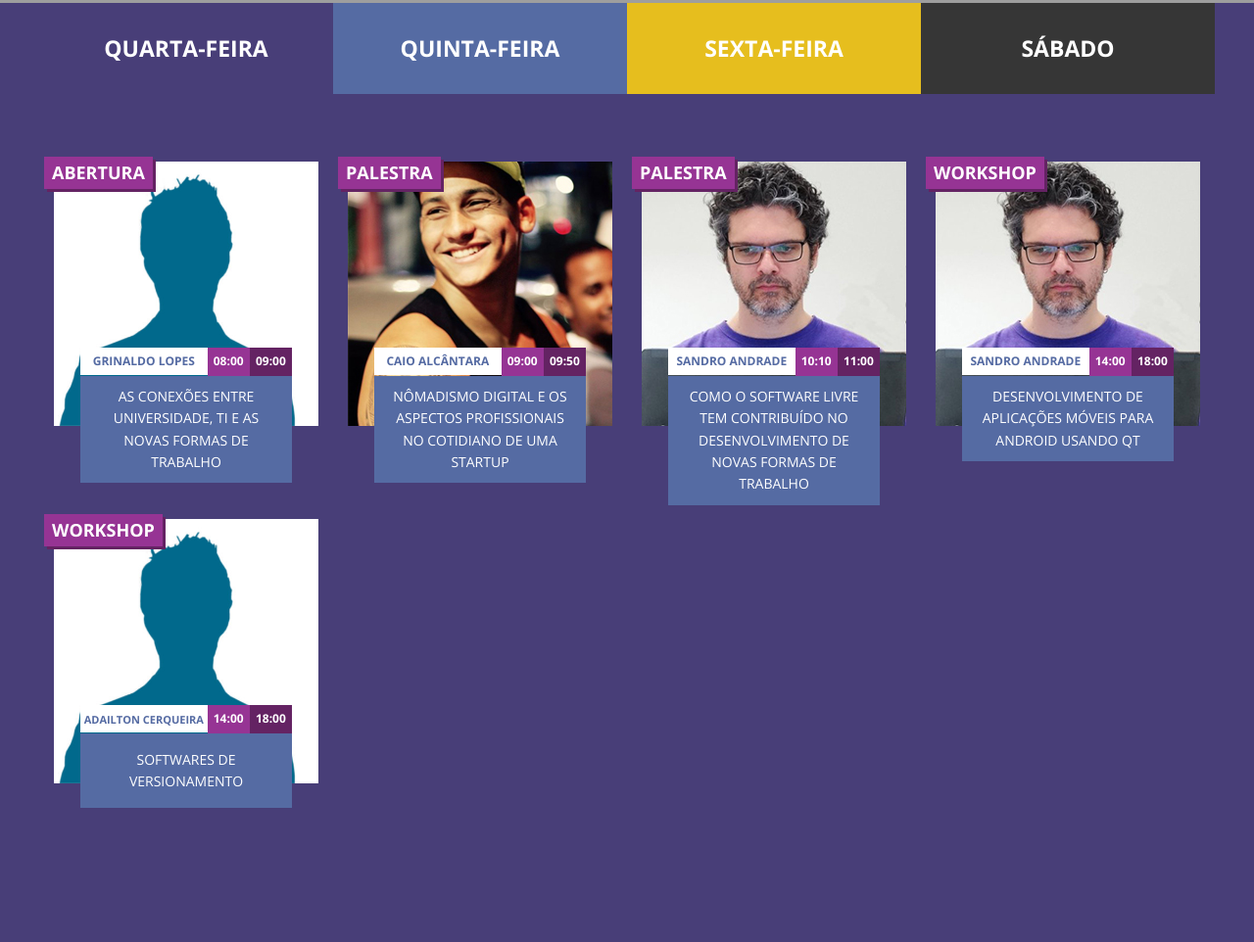
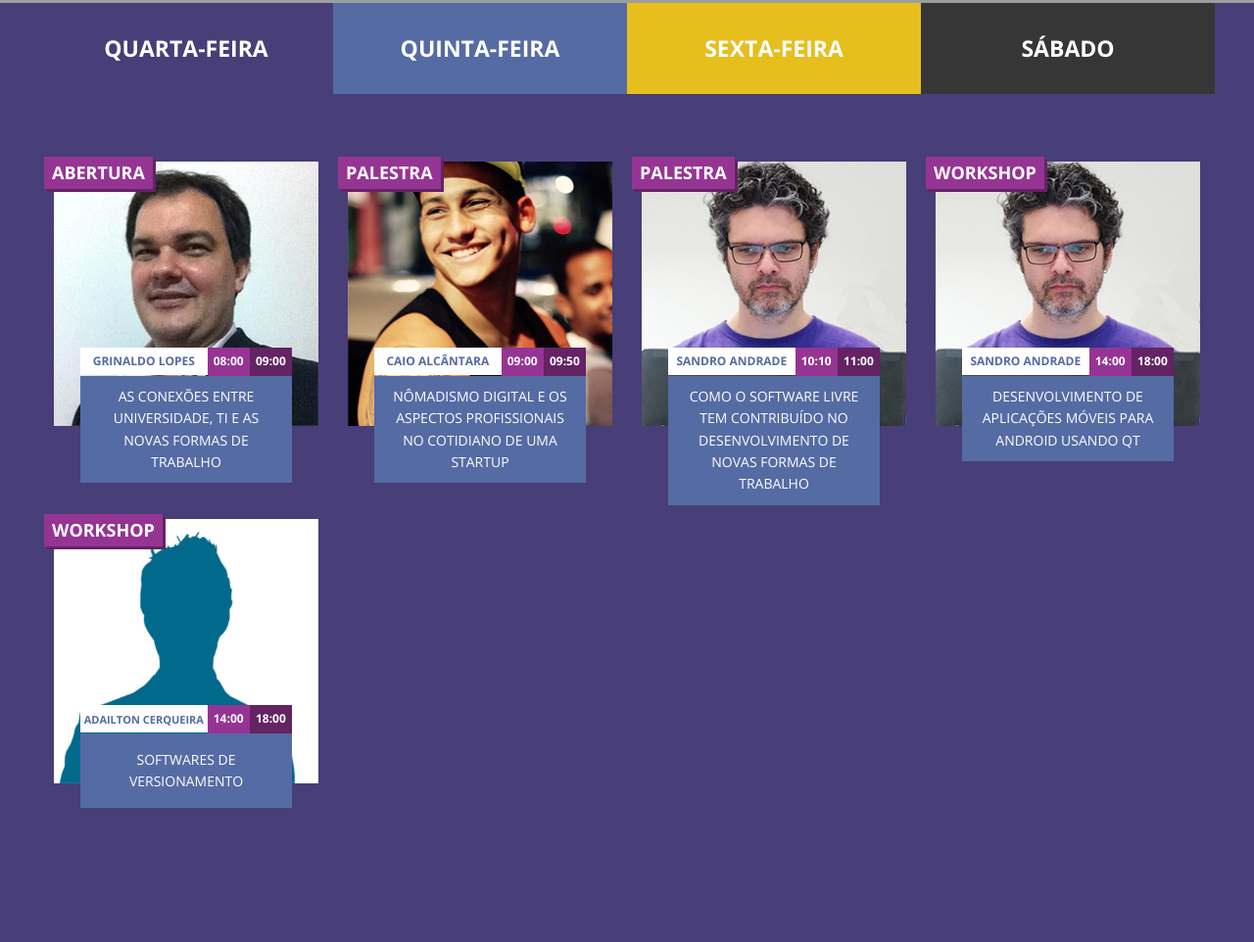
Before and after one commit to diegocosta/infouneb.com, a website: page src/index.html in a window 1280 px wide. Shown: the part 1398-2360 px from the top of the page at 98% size. Drawn offline with nearby package versions, Linux system fonts and the light colour scheme; some packages are replaced by stand-ins of ours; grey boxes are pictures that could not be loaded.

Commit message:
Adicionado as fotos de Grinaldo Lopes e Genaro Costa

```diff
--- a/src/index.html
+++ b/src/index.html
@@ -174,7 +174,7 @@
 
                         <div class="small-12 medium-4 large-3 columns">
                             <div class="speaker">
-                                <img src="images/johndoe.jpg" alt="" class="speaker--photo">
+                                <img src="images/palestrante_01_grinaldo_lopes.jpg" alt="" class="speaker--photo">
                                 <div class="speaker--type">Abertura</div>
                                 <div class="speaker--meta">
                                     <div class="speaker--name">Grinaldo Lopes</div>
@@ -340,7 +340,7 @@
 
                     <div class="small-12 medium-4 large-3 columns">
                         <div class="speaker">
-                            <img src="images/johndoe.jpg" alt="" class="speaker--photo">
+                            <img src="images/palestrante_08_genaro_costa.jpg" alt="" class="speaker--photo">
                             <div class="speaker--type">Palestra</div>
                             <div class="speaker--meta">
                                 <div class="speaker--name">Genaro Costa</div>
```
Also changed, not shown: src/images/palestrante_01_grinaldo_lopes.jpg (added), src/images/palestrante_08_genaro_costa.jpg (added).
